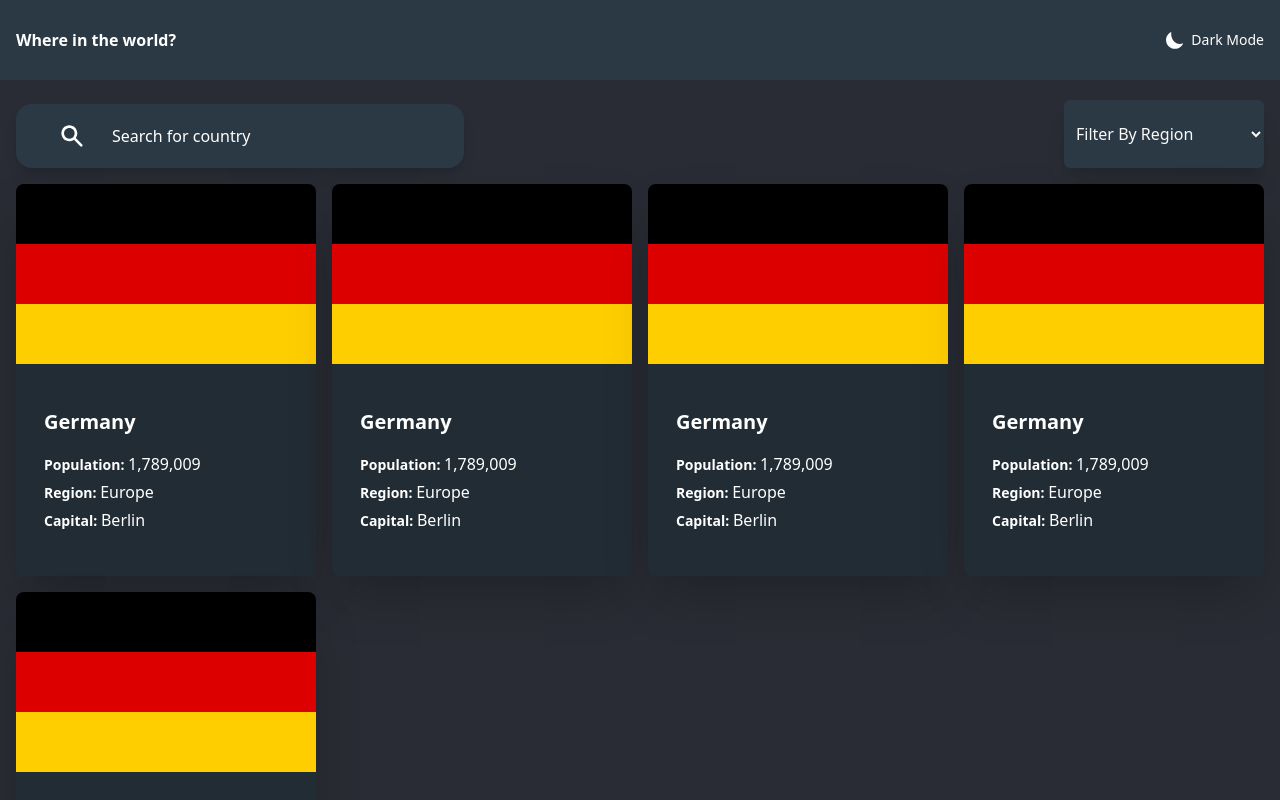
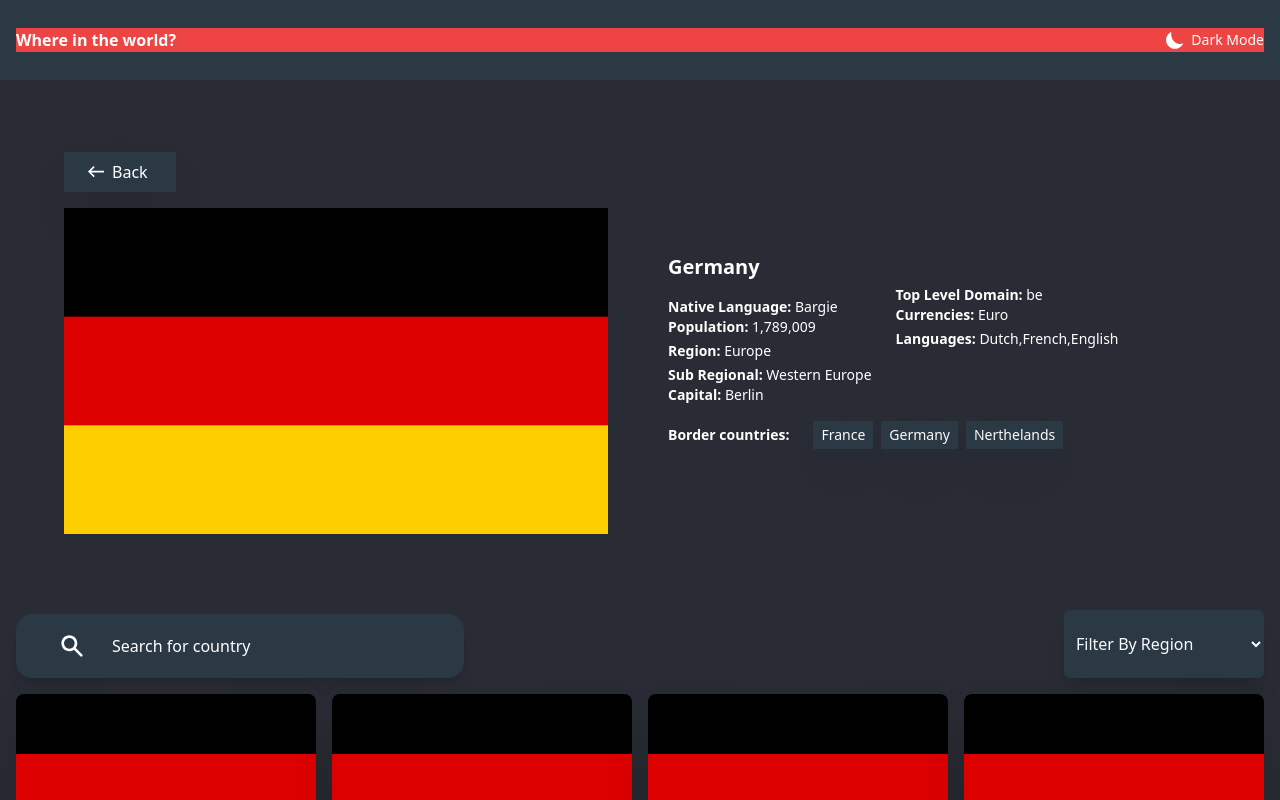
Before and after one commit to iddimsangi/rest-countries-api-project, a React (Create React App) app: page / in a window 1280 px wide. Shown: the top 800 px of the page. Built offline with nearby package versions, Linux system fonts and the light colour scheme.

Commit message:
feat:fix flex layout and css

```diff
--- a/src/App.js
+++ b/src/App.js
@@ -2,10 +2,12 @@ import sprite from "./sprite.svg";
 import CountriesList from "./components/CountriesList";
 import SearchCountry from "./components/SearchCountry";
 import CountriesCategories from "./components/CountriesCategories";
+import CountryDetails from "./components/CountryDetails";
 function App() {
   return (
-    <div className="w-full min-h-full flex flex-col space-y-2 bg-[#292C34]">
-      <header className="text-white flex items-center justify-between min-w-full bg-dark-blue px-4 py-7 md:max-w-[1440px]">
+    <div className="w-full min-h-full flex flex-col justify-center items-center space-y-2 bg-[#292C34]">
+      <header className="min-w-full flex flex-col justify-center items-center px-4 py-7 bg-dark-blue md:max-w-[1440px]">
+        <nav className="text-white min-w-full flex items-center justify-between  bg-red-500">
           <h1 className="font-bold">Where in the world?</h1>
           <h2 className="flex items-center text-sm font-light">
             <svg
@@ -18,8 +20,10 @@ function App() {
             </svg>
             Dark Mode
           </h2>
+        </nav>
       </header>
       <main>
+        <CountryDetails />
         <div className="flex flex-col space-y-5 min-w-xl px-4 md:flex-row sm:flex-row sm:space-x-12 md:space-y-3 md:justify-between md:max-w-[1440px]">
           <SearchCountry />
           <CountriesCategories />
--- a/src/components/CountryDetails.js
+++ b/src/components/CountryDetails.js
@@ -2,9 +2,10 @@ import germanyFlag from "../images/germany.svg";
 import sprite from "../sprite.svg";
 function CountryDetails() {
   return (
-    <section className="min-h-full flex flex-col space-y-5 justify-center items-center p-12">
-      <div className="flex flex-col min-w-full space-y-4 bg-[#292C34]">
-        <button className="py-2 px-4 bg-dark-blue text-base text-white flex items-center w-28">
+    <section className="min-h-full flex flex-col space-y-5 justify-center items-center p-12 md:pr-2">
+      <div className="flex flex-col min-w-full space-y-4 md:flex-row md:space-x-4">
+        <div className="flex flex-col space-y-4 md:w-1/2 md:p-4 md:justify-between md:max-w-xl">
+          <button className="py-2 px-4 bg-dark-blue text-base shadow-2xl text-white flex items-center w-28">
             <svg
               fill="white"
               height={"1.2rem"}
@@ -16,11 +17,15 @@ function CountryDetails() {
             Back
           </button>
           <img src={germanyFlag} className="w-full" alt="flag" />
-        <div className="flex flex-col space-y-4 p-7 pb-11 text-white">
+        </div>
+        <div className="flex flex-col space-y-4 p-7 justify-center md:w-1/2  text-white text-sm  md:pr-1">
+          <div className="flex flex-col space-y-4 md:flex-row md:space-y-0 md:space-x-6">
+            <div className="flex flex-col space-y-4">
               <h2 className="text-bold text-xl font-semibold">Germany</h2>
-          <ul>
+              <ul className="text-sm">
                 <li className="font-light">
-              <span className="font-semibold">Native Language: </span>Bargie
+                  <span className="font-semibold">Native Language: </span>
+                  Bargie
                 </li>
                 <li className="font-light mb-1">
                   <span className="font-semibold">Population: </span>1,789,009
@@ -36,6 +41,7 @@ function CountryDetails() {
                   <span className="font-semibold">Capital: </span>Berlin
                 </li>
               </ul>
+            </div>
             <div className="flex flex-col space-y-3">
               <ul className="mt-8">
                 <li className="font-light">
@@ -50,21 +56,22 @@ function CountryDetails() {
                   Dutch,French,English
                 </li>
               </ul>
-            <div className="flex flex-col">
-              <h2 className=" text-white font-semibold mb-4">
+            </div>
+          </div>
+          <div className="flex flex-col  md:flex-row md:space-y-0 md:items-center md:space-x-6 text-sm ">
+            <h2 className=" text-white text-sm font-semibold">
               Border countries:
             </h2>
             <div className="flex space-x-2">
-                <button className="bg-dark-blue text-sm text-very-light-gray py-1 px-6 shadow-2xl">
+              <button className="bg-dark-blue text-sm text-very-light-gray py-1 px-2 shadow-2xl">
                 France
               </button>
-                <button className="bg-dark-blue py-1 text-sm text-very-light-gray px-6 shadow-2xl">
+              <button className="bg-dark-blue py-1 text-sm text-very-light-gray px-2 shadow-2xl">
                 Germany
               </button>
-                <button className="bg-dark-blue py-1 text-sm text-very-light-gray px-6 shadow-2xl">
+              <button className="bg-dark-blue py-1 text-sm text-very-light-gray px-2 shadow-2xl">
                 Nerthelands
               </button>
-              </div>
             </div>
           </div>
         </div>
```
Lines whose indentation alone changed are shown as unchanged.
